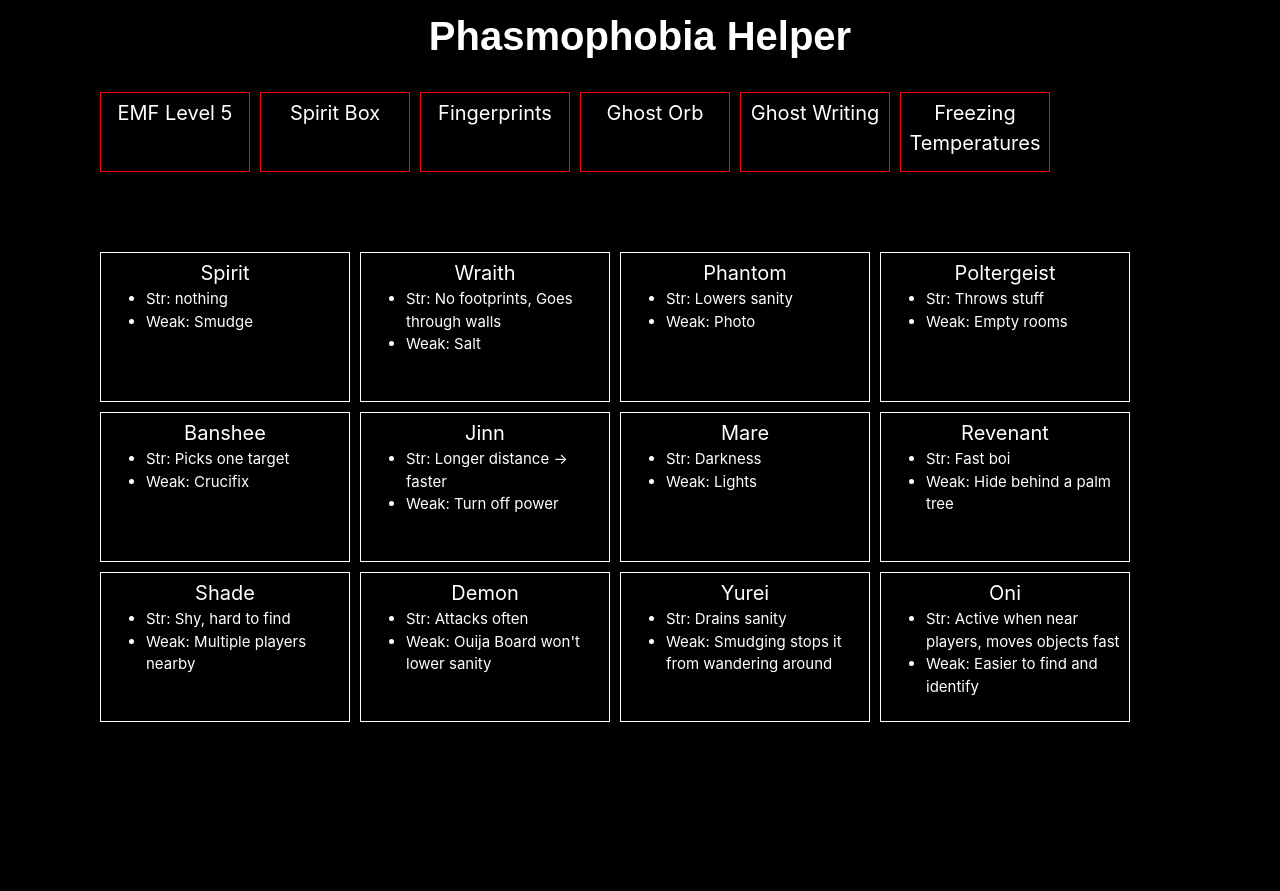
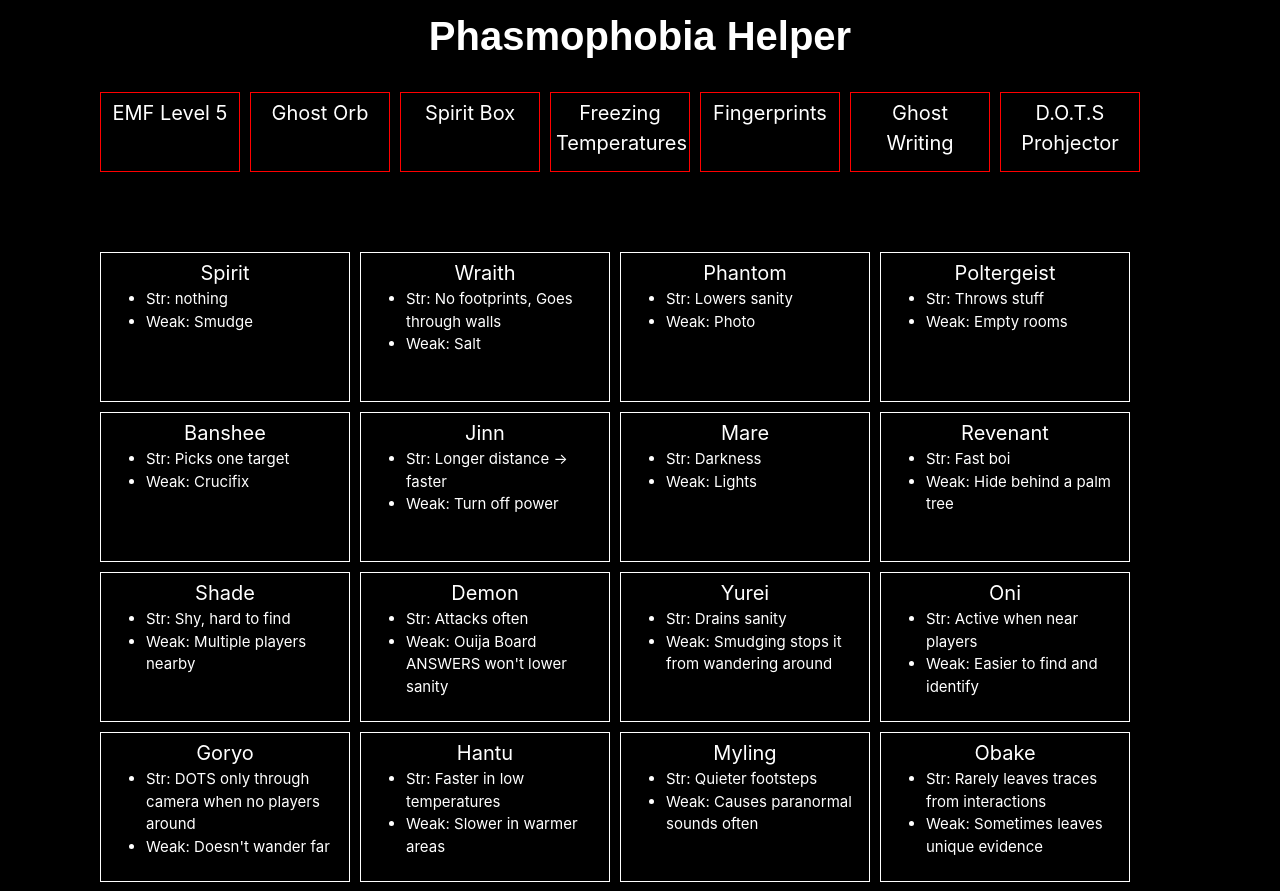
Before and after one commit to Kifemi/phasmophobia_helper, a React (Create React App) app in the folder phasmophobia_helper/: page / in a window 1280 px wide. Shown: the top 891 px of the page. Before the commit the page ends 800 px from the top, so only its background shows below. Built offline with nearby package versions, Linux system fonts and the light colour scheme.

Commit message:
Added new ghosts and evidence

```diff
--- a/phasmophobia_helper/src/components/evidence.js
+++ b/phasmophobia_helper/src/components/evidence.js
@@ -37,6 +37,8 @@
       </div>
     );
   };
+
+
 }
 
 export default Evidence;
--- a/phasmophobia_helper/src/data_manager.js
+++ b/phasmophobia_helper/src/data_manager.js
@@ -1,20 +1,29 @@
 export function initGhosts() {
   var ghosts = [];
 
-  var Spirit = { name: "Spirit", id: 1, evidences: [2,3,5], Str: "nothing", Weak: "Smudge" };
-  var Wraith = { name: "Wraith", id: 2, evidences: [2,3,6], Str: "No footprints, Goes through walls", Weak: "Salt" };
-  var Phantom = { name: "Phantom", id: 3, evidences: [1,4,6], Str: "Lowers sanity", Weak: "Photo" };
-  var Poltergeist = { name: "Poltergeist", id: 4, evidences: [2,3,4], Str: "Throws stuff", Weak: "Empty rooms" };
-  var Banshee = { name: "Banshee", id: 5, evidences: [1,3,6], Str: "Picks one target", Weak: "Crucifix" };
-  var Jinn = { name: "Jinn", id: 6, evidences: [1,2,4], Str: "Longer distance -> faster", Weak: "Turn off power" };
-  var Mare = { name: "Mare", id: 7, evidences: [2,4,6], Str: "Darkness", Weak: "Lights" };
-  var Revenant = { name: "Revenant", id: 8, evidences: [1,3,5], Str: "Fast boi", Weak: "Hide behind a palm tree" };
-  var Shade = { name: "Shade", id: 9, evidences: [1,4,5], Str: "Shy, hard to find", Weak: "Multiple players nearby" };
-  var Demon = { name: "Demon", id: 10, evidences: [2,5,6], Str: "Attacks often", Weak: "Ouija Board won't lower sanity" };
-  var Yurei = { name: "Yurei", id: 11, evidences: [4,5,6], Str: "Drains sanity", Weak: "Smudging stops it from wandering around" };
-  var Oni = { name: "Oni", id: 12, evidences: [1,2,5], Str: "Active when near players, moves objects fast", Weak: "Easier to find and identify" };
+  var Spirit = { name: "Spirit", id: 1, evidences: [1,3,6], Str: "nothing", Weak: "Smudge" };
+  var Wraith = { name: "Wraith", id: 2, evidences: [1,3,7], Str: "No footprints, Goes through walls", Weak: "Salt" };
+  var Phantom = { name: "Phantom", id: 3, evidences: [3,5,7], Str: "Lowers sanity", Weak: "Photo" };
+  var Poltergeist = { name: "Poltergeist", id: 4, evidences: [3,5,6], Str: "Throws stuff", Weak: "Empty rooms" };
+  var Banshee = { name: "Banshee", id: 5, evidences: [2,5,7], Str: "Picks one target", Weak: "Crucifix" };
+  var Jinn = { name: "Jinn", id: 6, evidences: [1,4,5], Str: "Longer distance -> faster", Weak: "Turn off power" };
+  var Mare = { name: "Mare", id: 7, evidences: [2,3,6], Str: "Darkness", Weak: "Lights" };
+  var Revenant = { name: "Revenant", id: 8, evidences: [2,4,6], Str: "Fast boi", Weak: "Hide behind a palm tree" };
+  var Shade = { name: "Shade", id: 9, evidences: [1,4,6], Str: "Shy, hard to find", Weak: "Multiple players nearby" };
+  var Demon = { name: "Demon", id: 10, evidences: [4,5,6], Str: "Attacks often", Weak: "Ouija Board ANSWERS won't lower sanity" };
+  var Yurei = { name: "Yurei", id: 11, evidences: [2,4,7], Str: "Drains sanity", Weak: "Smudging stops it from wandering around" };
+  var Oni = { name: "Oni", id: 12, evidences: [1,4,7], Str: "Active when near players", Weak: "Easier to find and identify" };
   //var Unicel = { name: "Unicel", id: 13, evidences: [], Str: "nothing", Weak: "Smudge" };
-  ghosts.push(Spirit, Wraith, Phantom, Poltergeist, Banshee, Jinn, Mare, Revenant, Shade, Demon, Yurei, Oni);
+  var Goryo = { name: "Goryo", id: 13, evidences: [1,5,7], Str: "DOTS only through camera when no players around", Weak: "Doesn't wander far" };
+  var Hantu = { name: "Hantu", id: 14, evidences: [2,4,5], Str: "Faster in low temperatures", Weak: "Slower in warmer areas" };
+  var Myling = { name: "Myling", id: 15, evidences: [1,5,6], Str: "Quieter footsteps", Weak: "Causes paranormal sounds often" };
+  var Obake = { name: "Obake", id: 17, evidences: [1,2,5], Str: "Rarely leaves traces from interactions", Weak: "Sometimes leaves unique evidence" };
+  var Onryo = { name: "Onryo", id: 18, evidences: [2,3,4], Str: "Extinguishing a flame might cause a hunt", Weak: "Less likely to hunt when threatened" };
+  var Raiju = { name: "Raiju", id: 19, evidences: [1,2,7], Str: "Faster near electrical devices", Weak: "Distrupts electronics" };
+  var TheTwins = { name: "Twins", id: 20, evidences: [1,3,4], Str: "Both twins can hunt", Weak: "Often two interactions at the same time" };
+  var Yokai = { name: "Yokai", id: 21, evidences: [2,3,7], Str: "Talking near it may cause hunt", Weak: "Limited hearing during hunt" };
+  ghosts.push(Spirit, Wraith, Phantom, Poltergeist, Banshee, Jinn, Mare, Revenant, Shade, Demon, Yurei, Oni, Goryo, Hantu, Myling, Obake,
+    Onryo, Raiju, TheTwins, Yokai);
 
   return ghosts;
 }
@@ -23,12 +32,13 @@
   var evidences = [];
 
   var emf5 = { name: "EMF Level 5", id: 1 };
-  var spiritBox = { name: "Spirit Box", id: 2 };
-  var fingerprints = { name: "Fingerprints", id: 3 };
-  var ghostOrb = { name: "Ghost Orb", id: 4 };
-  var ghostWriting = { name: "Ghost Writing", id: 5 };
-  var freezingTemp = { name: "Freezing Temperatures", id: 6 };
-  evidences.push(emf5, spiritBox, fingerprints, ghostOrb, ghostWriting, freezingTemp);
+  var ghostOrb = { name: "Ghost Orb", id: 2 };
+  var spiritBox = { name: "Spirit Box", id: 3 };
+  var freezingTemp = { name: "Freezing Temperatures", id: 4 };
+  var fingerprints = { name: "Fingerprints", id: 5 };
+  var ghostWriting = { name: "Ghost Writing", id: 6 };
+  var dotsProjector = { name: "D.O.T.S Prohjector", id: 7}
+  evidences.push(emf5, ghostOrb, spiritBox,  freezingTemp, fingerprints, ghostWriting, dotsProjector);
 
   return evidences;
 }
--- a/phasmophobia_helper/src/styles/evidence.css
+++ b/phasmophobia_helper/src/styles/evidence.css
@@ -1,6 +1,6 @@
 .evidenceBox {
   border: 1px solid red;
-  width: 150px;
+  width: 140px;
   height: 80px;
   font-size: 20px;
   padding: 5px;
```
